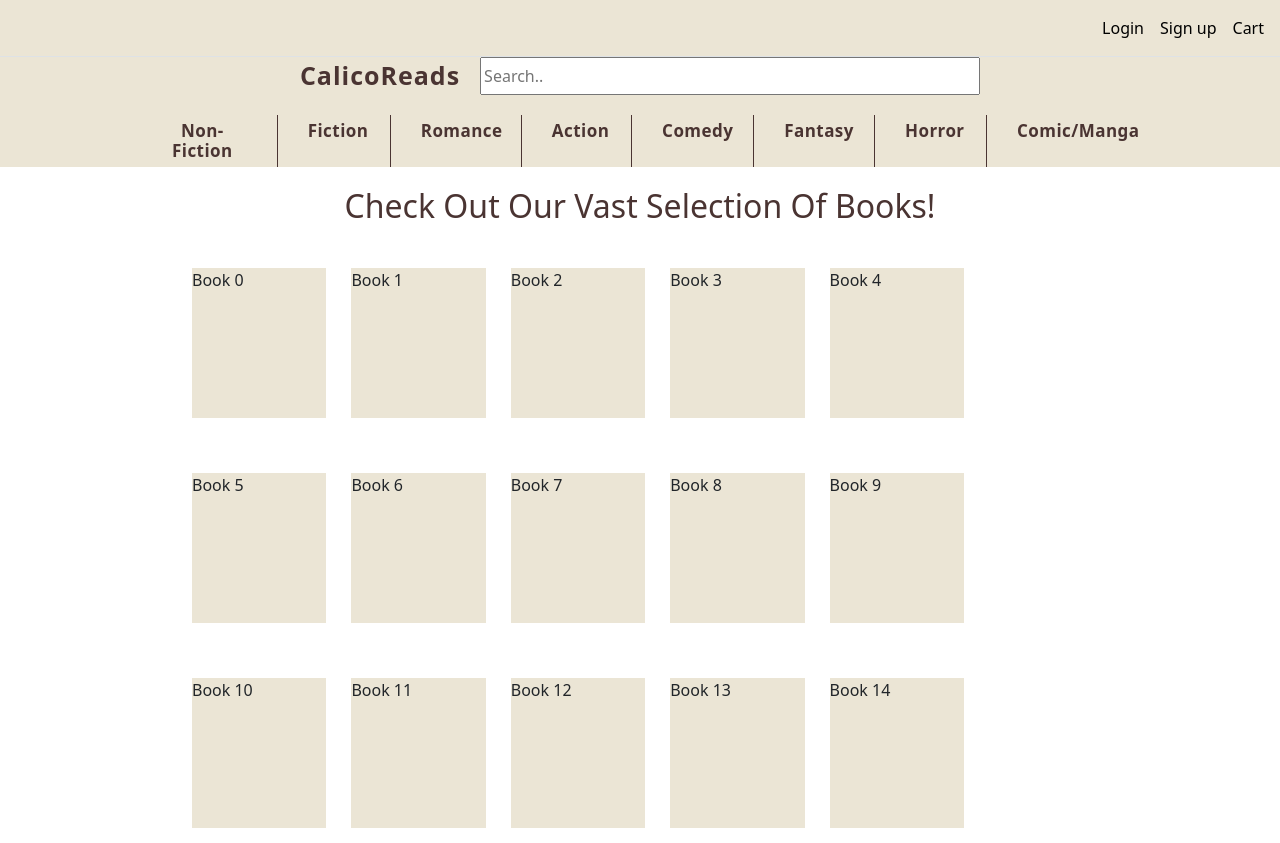
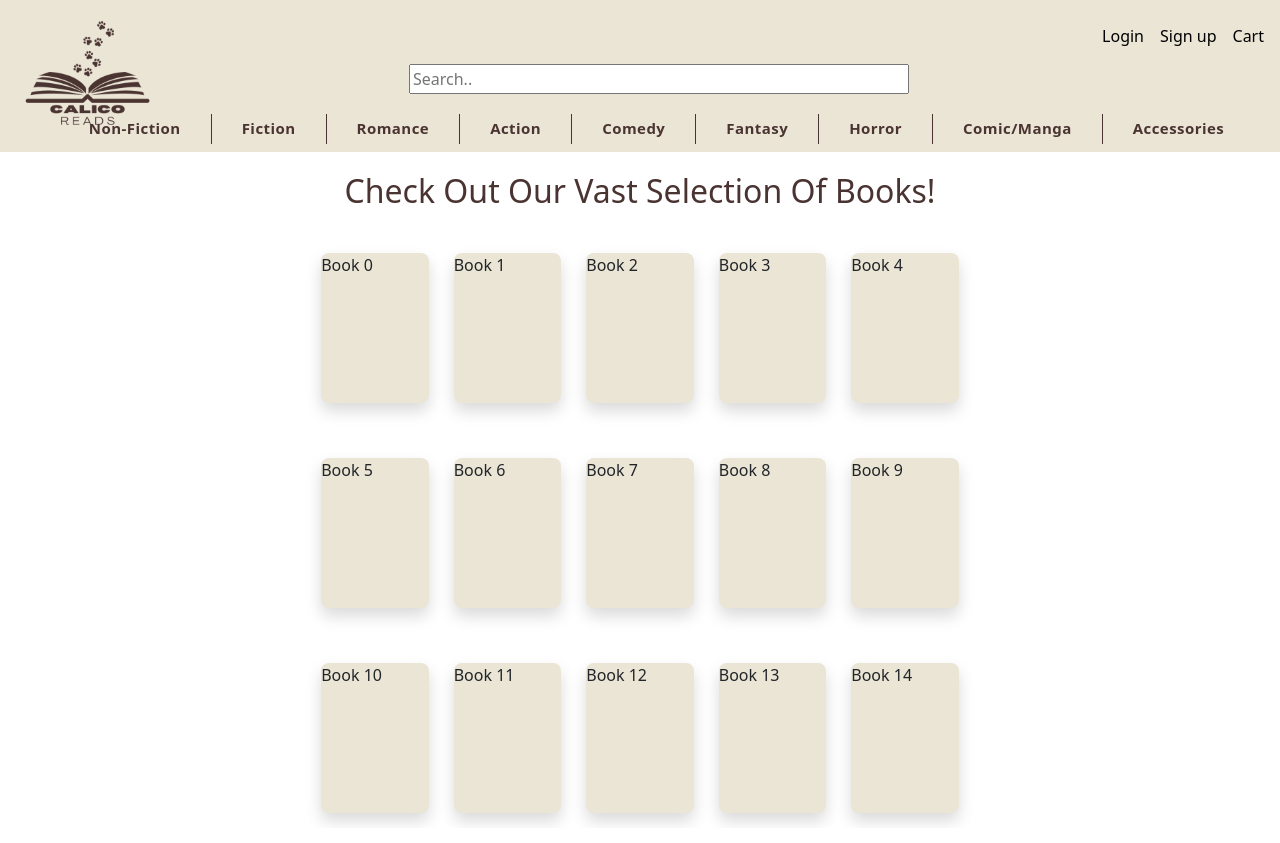
Before and after one commit to trinity-dennis/CS_3773_Final_Project, a Flask app: page / in a window 1280 px wide. Run offline with Flask 3, Linux system fonts and the light colour scheme.

Commit message:
added in logo, updated css and html for home page, added an endpoint for accessories

```diff
--- a/app.py
+++ b/app.py
@@ -46,6 +46,11 @@ def comic_manga():
     # test to see if i could route linke
     return render_template("index.html", genre_page="Comic/Manga")
 
+@app.route('/accessories')
+def accesories():
+    # test to see if i could route linke
+    return render_template("index.html", genre_page="Accessories")
+
 @app.route('/shopping-cart')
 def shopping_cart():
     return 'Use templates to build out the shopping cart UI found at this route (http://127.0.0.1:5000/shopping-cart)'
--- a/static/base-style.css
+++ b/static/base-style.css
@@ -22,28 +44,23 @@ h1 {
     padding: 25px;
     word-spacing: normal;
 }
+
 .nav-bar-contain{
     display: flex;
     justify-content: center;
+    align-items: center;
     background-color: 	#ebe5d5;
-    min-width: 1080px;
-
+    width: 85%;
 }
-.nav-bar{
-    width: 80%;
+.nav-bar {
     display: flex;
     text-align: center;
-    justify-content:center;
-
-
-
-
-
+    margin-left: -125px;
 }
 
 .item{
     color: #4A3432;
-    font-size: 17px;
+    font-size: 15px;
     font-weight: 600;
     font-stretch: normal;
     font-style: normal;
@@ -76,14 +93,15 @@ a{
 .content-container{
     padding-top: 20px;
     display: flex;
-    width: 100%;
+    width: 80%;
+    margin: auto;
     justify-content: center;
 }
 .content{
     display: flex;
     width: 70%;
     flex-wrap: wrap;
-    justify-content: start;
+    justify-content: center;
     gap: 25px;
 
 }
@@ -120,6 +138,7 @@ color: #4A3432;
     display: flex;
     justify-content: center;
     padding-bottom: 20px;
+    margin-left: -120px;
 }
 #search-bar{
     width: 500px;
--- a/templates/base.html
+++ b/templates/base.html
@@ -5,14 +5,19 @@
     <head>
         <meta charset="UTF-8">
         <title>CalicoReads Home Page</title>
-    <link href="https://cdn.jsdelivr.net/npm/bootstrap@5.3.2/dist/css/bootstrap.min.css" rel="stylesheet" integrity="sha384-T3c6CoIi6uLrA9TneNEoa7RxnatzjcDSCmG1MXxSR1GAsXEV/Dwwykc2MPK8M2HN" crossorigin="anonymous">
-    <link rel="styleSheet" type="text/css" href="{{ url_for('static', filename='base-style.css')}}" > <!-- uses Bootstrap for styling some of the navbars-->
+        <link href="https://cdn.jsdelivr.net/npm/bootstrap@5.3.2/dist/css/bootstrap.min.css" rel="stylesheet"
+              integrity="sha384-T3c6CoIi6uLrA9TneNEoa7RxnatzjcDSCmG1MXxSR1GAsXEV/Dwwykc2MPK8M2HN" crossorigin="anonymous">
+        <link rel="styleSheet" type="text/css" href="{{ url_for('static', filename='base-style.css')}}">
+        <!-- uses Bootstrap for styling some of the navbars-->
     </head>
     <body>
-    <nav class="py-2  border-bottom background-c">
+        <div class="logo-container">
+                <img class="logo-style" src="{{ url_for('static', filename='CALICO.png')}}">
+        </div>
+        <div class="py-2 background-c">
+            <nav class="py-2 background-c">
                 <div class="px-2 d-flex flex-wrap">
                     <ul class="nav me-auto">
-
                     </ul>
                     <ul class="nav">
                         <li class="nav-item"><a href="#" class="nav-link link-body-emphasis px-2">Login</a></li>
@@ -24,15 +29,11 @@
 
             <div class="nav-bar-contain"> <!-- Contains First navbar "Calico reads " and the search bar-->
                 <div class="search-bar-container ">
-            <div class="website">CalicoReads</div>
                     <input id="search-bar" type="text" placeholder="Search..">
                 </div>
-
             </div>
 
-
-    <div class="nav-bar-contain"> <!--Contains the navbar with the different genres, First 3 have links , the rest dont yet-->
-
+            <div class="nav-bar-contain">
                 <div class="nav-bar">
                     <a class="item" href="/non-fiction">Non-Fiction</a>
                     <a class="item" href="/fiction">Fiction</a>
@@ -41,29 +42,25 @@
                     <a class="item" href="/comedy">Comedy</a>
                     <a class="item" href="/fantasy">Fantasy</a>
                     <a class="item" href="/horror">Horror</a>
-            <a class="item last" href="/comic-manga">Comic/Manga</a>
+                    <a class="item" href="/comic-manga">Comic/Manga</a>
+                    <a class="item last" href="/accessories">Accessories</a>
+                </div>
             </div>
 
         </div>
+
         <h2>{% block genre %}{% endblock %}</h2>
+
         <div class="content-container">
-
             <div class="content">
                 {% for x in range(15) %} <!-- For loop printing out book containers-->
-            <div class="book-container">Book {{x}}</div>
+                <div class="book-container rounded-3 shadow">Book {{x}}</div>
                 {% endfor %}
-
-
+            </div>
         </div>
 
-
-
-
-
-    </div>
-
-
-
-    <script src="https://cdn.jsdelivr.net/npm/bootstrap@5.3.2/dist/js/bootstrap.bundle.min.js" integrity="sha384-C6RzsynM9kWDrMNeT87bh95OGNyZPhcTNXj1NW7RuBCsyN/o0jlpcV8Qyq46cDfL" crossorigin="anonymous"></script>
+        <script src="https://cdn.jsdelivr.net/npm/bootstrap@5.3.2/dist/js/bootstrap.bundle.min.js"
+                integrity="sha384-C6RzsynM9kWDrMNeT87bh95OGNyZPhcTNXj1NW7RuBCsyN/o0jlpcV8Qyq46cDfL"
+                crossorigin="anonymous"></script>
     </body>
 </html>
```
Also changed, not shown: other parts of static/base-style.css (+22 -0 lines), static/CALICO.png (added). Lines whose indentation alone changed are shown as unchanged.
